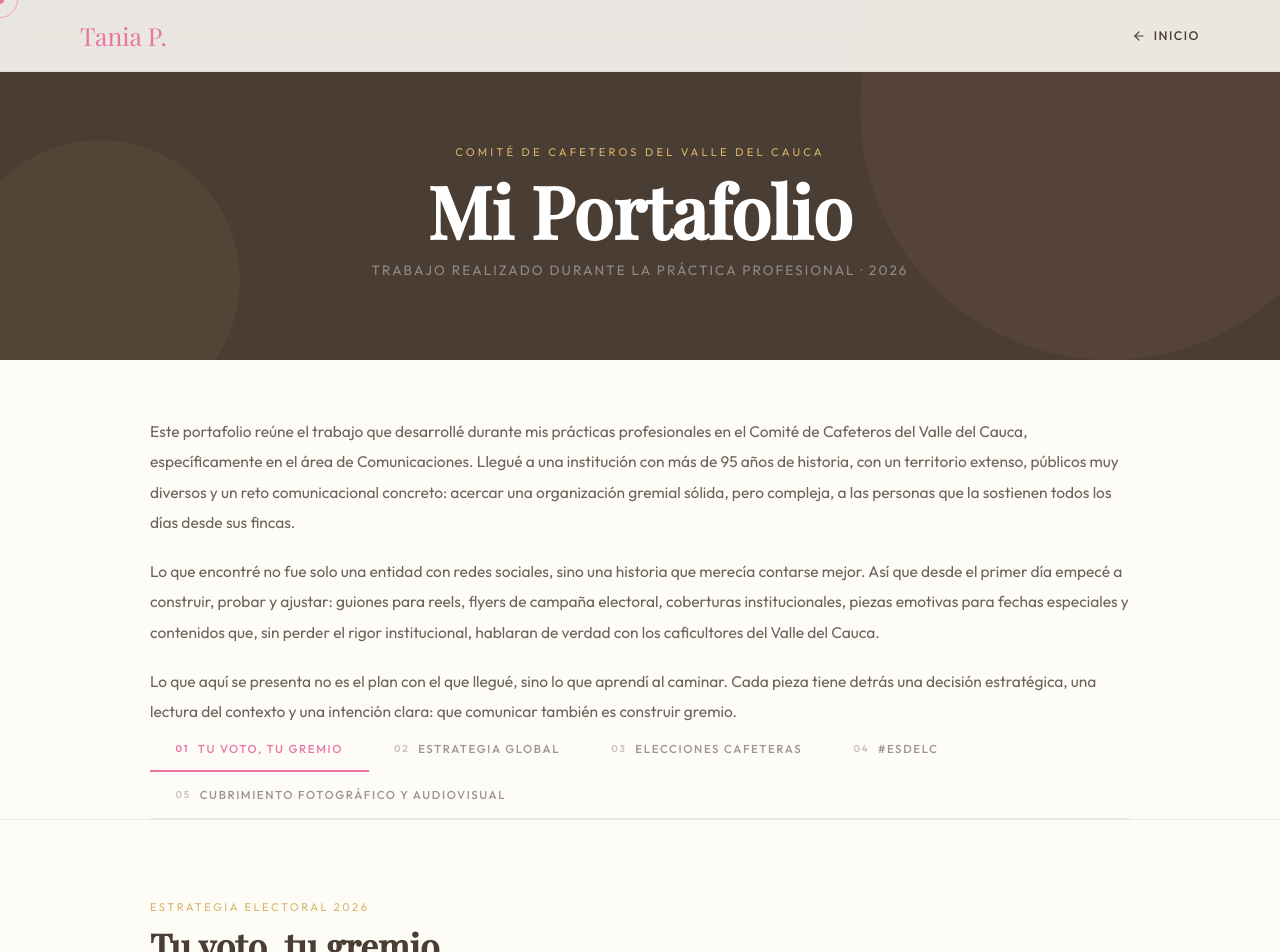
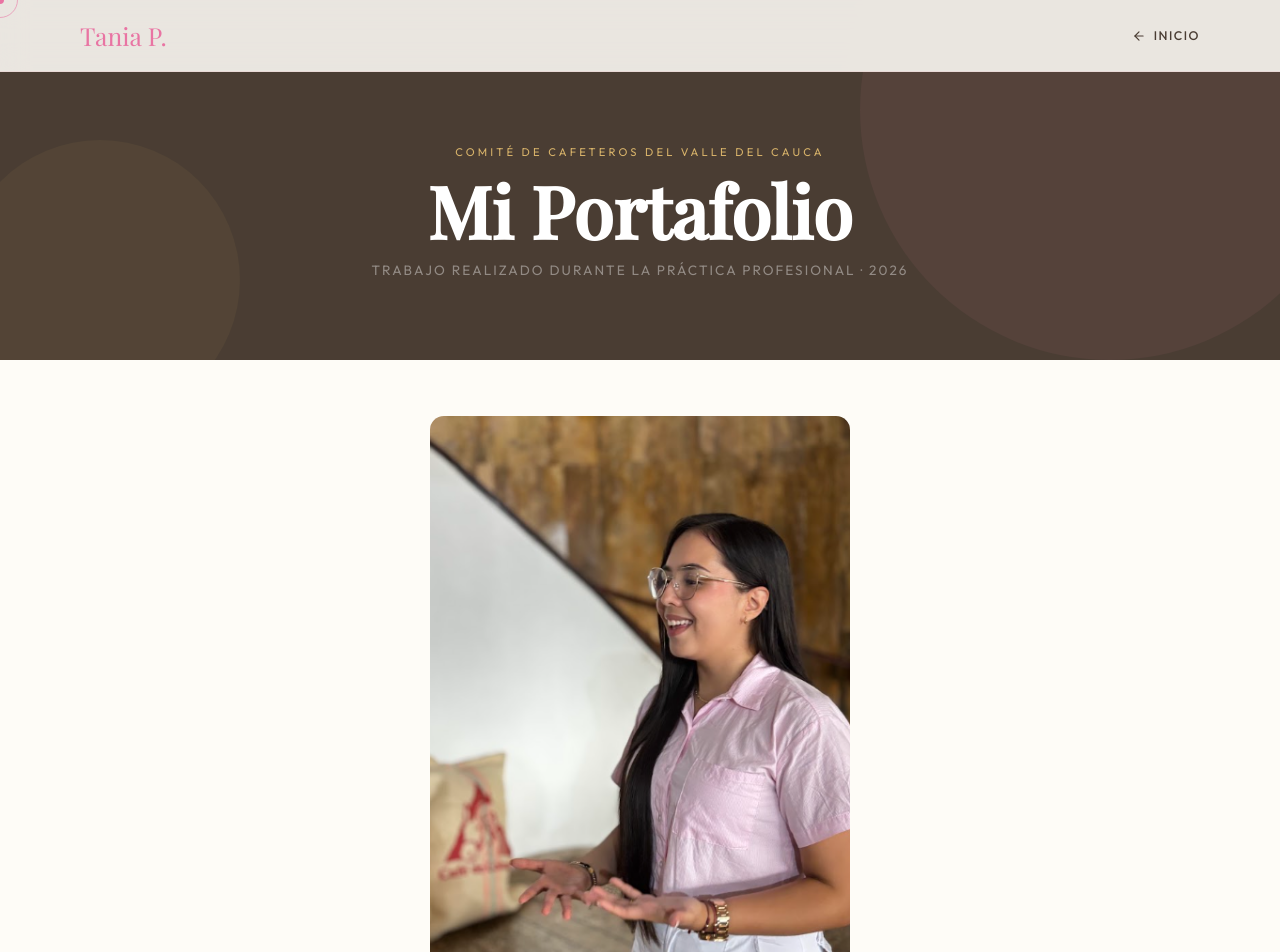
Before and after one commit to rckt-workspace/taniaPortafolio, a React (Vite) app in the folder portafolio-react/: page /portafolio in a window 1280 px wide. Shown: the top 952 px of the page. Built offline with nearby package versions, Linux system fonts and the light colour scheme.

Commit message:
modificacion foto portada del protafolio

```diff
--- a/portafolio-react/src/pages/Portafolio.jsx
+++ b/portafolio-react/src/pages/Portafolio.jsx
@@ -376,6 +376,13 @@
 
       <section className={styles.introSection}>
         <div className="wrap">
+          <Reveal className={styles.portadaImage}>
+            <img
+              src={`/portafolio/${encodeURIComponent('portadaPortafolio.png')}`}
+              alt="Portafolio de Tania Peláez Valverde"
+            />
+          </Reveal>
+
           <Reveal className={styles.textBlock}>
             <p>
               Este portafolio reúne el trabajo que desarrollé durante
--- a/portafolio-react/src/pages/Portafolio.module.css
+++ b/portafolio-react/src/pages/Portafolio.module.css
@@ -242,6 +242,19 @@
 
 .introSection {
   padding: 3.5rem 0 0;
+}
+
+.portadaImage {
+  max-width: 420px;
+  margin: 0 auto 2.5rem;
+  border-radius: 14px;
+  overflow: hidden;
+}
+
+.portadaImage img {
+  width: 100%;
+  height: auto;
+  display: block;
 }
 
 .secSubtitulo {
```
Also changed, not shown: portafolio-react/public/portafolio/portadaPortafolio.png (added).
